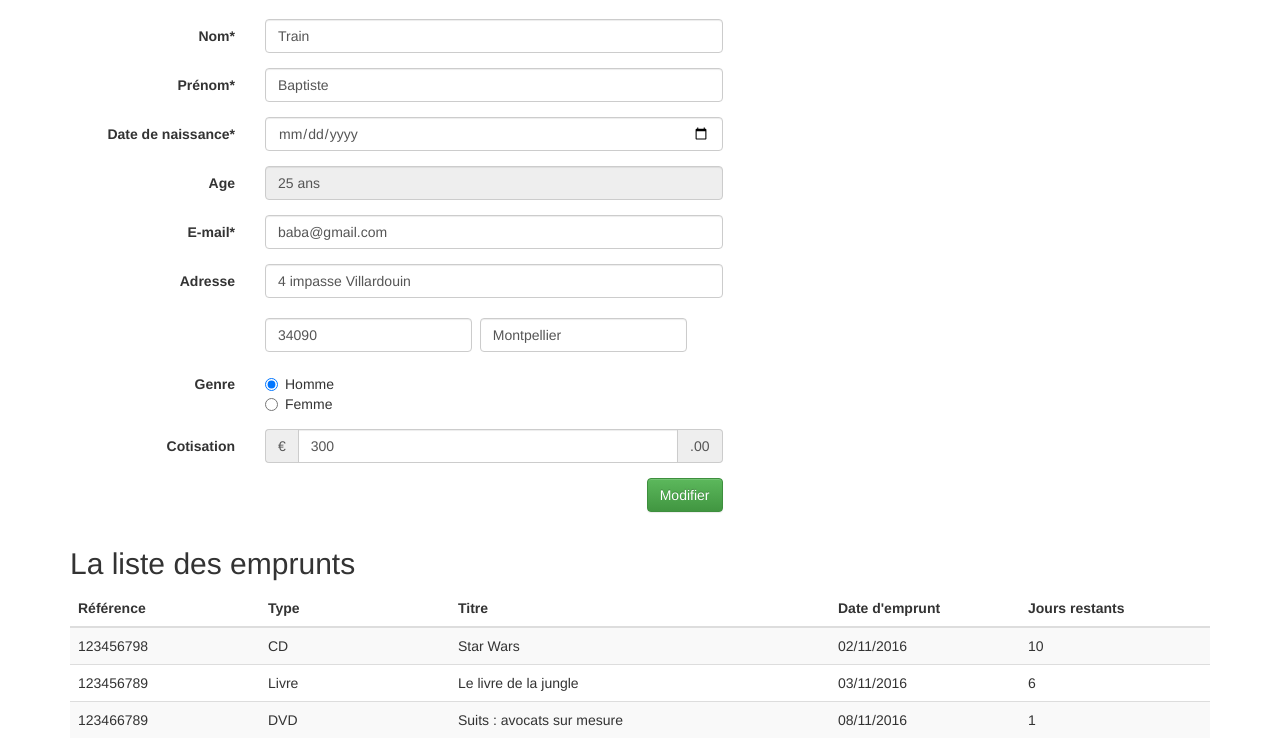
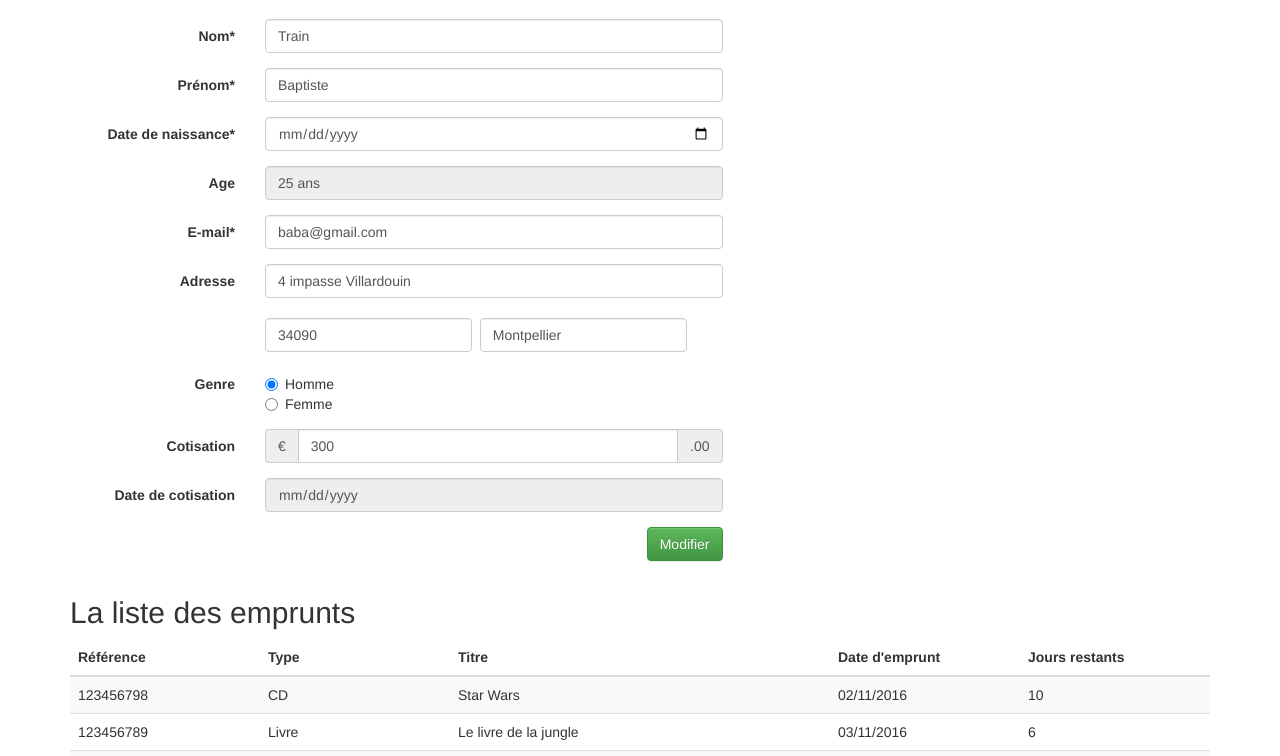
Before and after one commit to BaptisteTrain/mediatic, a plain HTML site: page ui/maquette/fiche_adherent.html in a window 1280 px wide. Shown: the part 341-1097 px from the top of the page. Drawn offline with Linux system fonts and the light colour scheme.

Commit message:
Rajout d'un champ date de cotisation non modifiable dansformulaire d'adhérent

```diff
--- a/ui/maquette/fiche_adherent.html
+++ b/ui/maquette/fiche_adherent.html
@@ -80,7 +80,7 @@
 						<div class="form-group">
 							<label class="control-label col-xs-12 col-sm-3 col-md-2 col-lg-2" for="birthday">Age</label>
 							<div class="col-xs-6 col-sm-5 col-md-5 col-lg-5">
-								<input type="text" class="form-control" id="birthday" name="age" placeholder="Age" readonly value="25 ans">
+								<input type="text" class="form-control" id="age" name="age" placeholder="Age" readonly value="25 ans">
 							</div>
 						</div>
 						<div class="form-group">
@@ -117,6 +117,12 @@
 									<input type="number" class="form-control" id="cotisation" name="cotisation" placeholder="Montant" value="300">
 									<span class="input-group-addon" id="basic-addon2">.00</span>
 								</div>
+							</div>
+						</div>
+						<div class="form-group">
+							<label class="control-label col-xs-12 col-sm-3 col-md-2 col-lg-2" for="dateCotisation">Date de cotisation</label>
+							<div class="col-xs-12 col-sm-5 col-md-5 col-lg-5">
+								<input type="date" class="form-control" id="dateCotisation" name="dateCotisation" placeholder="Date de cotisation" readonly value="12/12/2016">
 							</div>
 						</div>
 						<div class="form-group">
```
